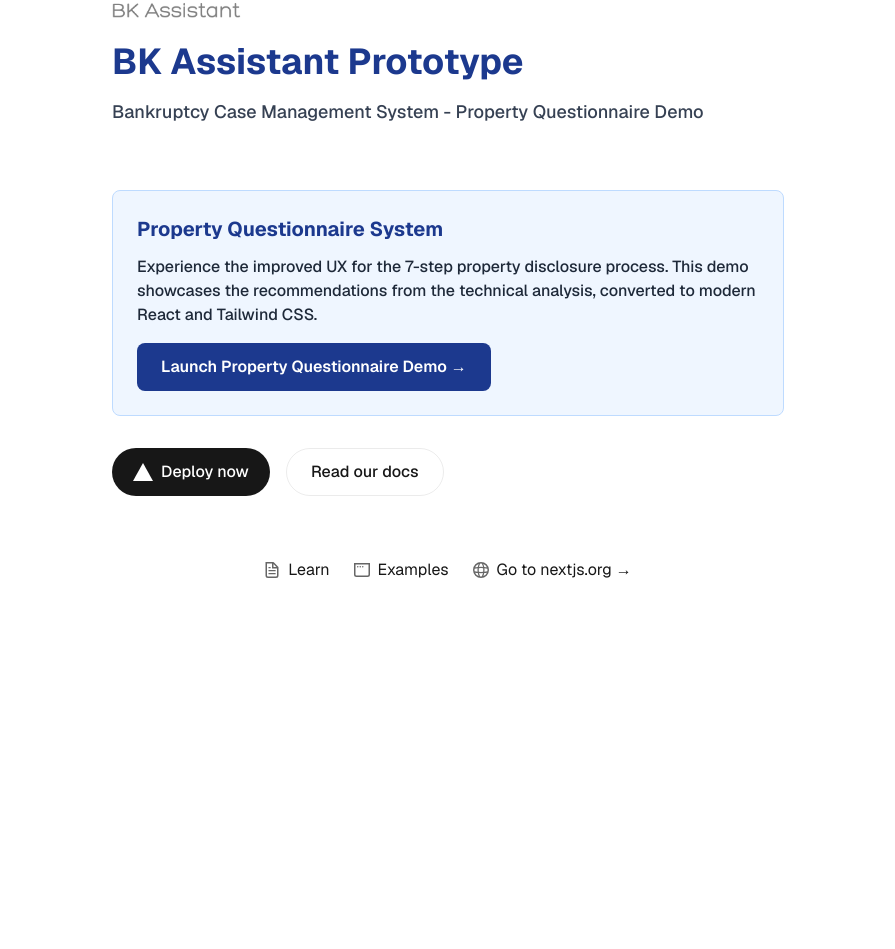
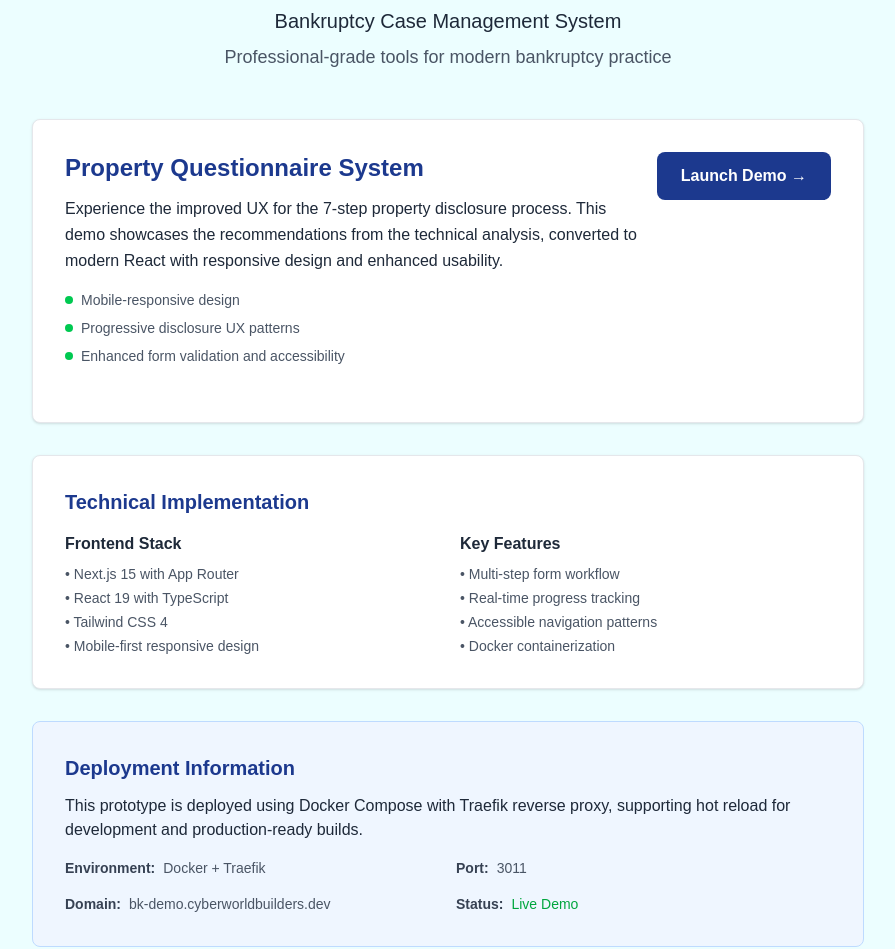
Before and after one commit to Cyberworld-builders/bk_prototype, a Next.js app: page / in a window 1280 px wide. Shown: the part 226-1175 px from the top of the page, without its empty margins (192-1087 px from the left). Before the commit the page ends 886 px from the top, so only its background shows below. Built offline with nearby package versions, Linux system fonts and the light colour scheme.

Commit message:
cleaning up landing page

```diff
--- a/src/app/page.tsx
+++ b/src/app/page.tsx
@@ -3,111 +3,144 @@
 
 export default function Home() {
   return (
-    <div className="font-sans grid grid-rows-[20px_1fr_20px] items-center justify-items-center min-h-screen p-8 pb-20 gap-16 sm:p-20">
-      <main className="flex flex-col gap-[32px] row-start-2 items-center sm:items-start">
-        <div className="text-center sm:text-left">
-          <div className="flex items-center justify-center sm:justify-start mb-6">
+    <div className="min-h-screen bg-cyan-50 font-medium">
+      {/* Header */}
+      <div className="bg-white border-b border-slate-200">
+        <div className="max-w-4xl mx-auto px-4 md:px-8 py-6">
+          <div className="flex items-center justify-center">
             <Image
               src="/bk_logo.png"
               alt="BK Assistant Logo"
               width={200}
               height={80}
               priority
-              className="h-20 w-auto"
+              className="h-16 md:h-20 w-auto"
             />
           </div>
-          <h1 className="text-4xl font-bold text-blue-900 mb-4">BK Assistant Prototype</h1>
-          <p className="text-lg text-gray-700 mb-8 font-medium">
-            Bankruptcy Case Management System - Property Questionnaire Demo
+        </div>
+      </div>
+
+      {/* Main Content */}
+      <div className="max-w-4xl mx-auto px-4 md:px-8 py-8 md:py-12">
+        {/* Hero Section */}
+        <div className="text-center mb-8 md:mb-12">
+          <h1 className="text-3xl md:text-4xl font-bold text-blue-900 mb-4">
+            BK Assistant Prototype
+          </h1>
+          <p className="text-lg md:text-xl text-gray-800 font-medium max-w-2xl mx-auto">
+            Bankruptcy Case Management System
+          </p>
+          <p className="text-base md:text-lg text-gray-600 mt-2">
+            Professional-grade tools for modern bankruptcy practice
           </p>
         </div>
 
-        <div className="bg-blue-50 border border-blue-200 rounded-lg p-6 max-w-2xl">
-          <h2 className="text-xl font-bold text-blue-900 mb-3">Property Questionnaire System</h2>
-          <p className="text-gray-800 mb-4 font-medium">
+        {/* Demo Cards */}
+        <div className="grid gap-6 md:gap-8">
+          {/* Property Questionnaire Demo */}
+          <div className="bg-white border border-gray-200 rounded-lg p-6 md:p-8 shadow-sm">
+            <div className="flex items-start justify-between flex-col md:flex-row gap-4">
+              <div className="flex-1">
+                <h2 className="text-xl md:text-2xl font-bold text-blue-900 mb-3">
+                  Property Questionnaire System
+                </h2>
+                <p className="text-gray-800 mb-4 font-medium leading-relaxed">
                   Experience the improved UX for the 7-step property disclosure process. This demo showcases
-            the recommendations from the technical analysis, converted to modern React and Tailwind CSS.
+                  the recommendations from the technical analysis, converted to modern React with responsive
+                  design and enhanced usability.
                 </p>
+                <div className="space-y-2 text-sm text-gray-600 mb-6">
+                  <div className="flex items-center">
+                    <span className="w-2 h-2 bg-green-500 rounded-full mr-2"></span>
+                    Mobile-responsive design
+                  </div>
+                  <div className="flex items-center">
+                    <span className="w-2 h-2 bg-green-500 rounded-full mr-2"></span>
+                    Progressive disclosure UX patterns
+                  </div>
+                  <div className="flex items-center">
+                    <span className="w-2 h-2 bg-green-500 rounded-full mr-2"></span>
+                    Enhanced form validation and accessibility
+                  </div>
+                </div>
+              </div>
+              <div className="flex-shrink-0 w-full md:w-auto">
                 <Link
                   href="/property-questionnaire"
-            className="inline-block bg-blue-900 text-white px-6 py-3 rounded-lg font-semibold hover:bg-blue-800 transition-colors"
+                  className="inline-block w-full md:w-auto bg-blue-900 text-white px-6 py-3 rounded-lg font-semibold hover:bg-blue-800 transition-colors text-center min-h-[44px] flex items-center justify-center"
                 >
-            Launch Property Questionnaire Demo →
+                  Launch Demo →
                 </Link>
               </div>
+            </div>
+          </div>
 
-        <div className="flex gap-4 items-center flex-col sm:flex-row">
-          <a
-            className="rounded-full border border-solid border-transparent transition-colors flex items-center justify-center bg-foreground text-background gap-2 hover:bg-[#383838] dark:hover:bg-[#ccc] font-medium text-sm sm:text-base h-10 sm:h-12 px-4 sm:px-5 sm:w-auto"
-            href="https://vercel.com/new?utm_source=create-next-app&utm_medium=appdir-template-tw&utm_campaign=create-next-app"
-            target="_blank"
-            rel="noopener noreferrer"
-          >
-            <Image
-              className="dark:invert"
-              src="/vercel.svg"
-              alt="Vercel logomark"
-              width={20}
-              height={20}
-            />
-            Deploy now
-          </a>
-          <a
-            className="rounded-full border border-solid border-black/[.08] dark:border-white/[.145] transition-colors flex items-center justify-center hover:bg-[#f2f2f2] dark:hover:bg-[#1a1a1a] hover:border-transparent font-medium text-sm sm:text-base h-10 sm:h-12 px-4 sm:px-5 w-full sm:w-auto md:w-[158px]"
-            href="https://nextjs.org/docs?utm_source=create-next-app&utm_medium=appdir-template-tw&utm_campaign=create-next-app"
-            target="_blank"
-            rel="noopener noreferrer"
-          >
-            Read our docs
-          </a>
+          {/* Technical Overview */}
+          <div className="bg-white border border-gray-200 rounded-lg p-6 md:p-8 shadow-sm">
+            <h3 className="text-lg md:text-xl font-bold text-blue-900 mb-4">
+              Technical Implementation
+            </h3>
+            <div className="grid grid-cols-1 md:grid-cols-2 gap-4 md:gap-6">
+              <div>
+                <h4 className="font-semibold text-gray-800 mb-2">Frontend Stack</h4>
+                <ul className="text-sm text-gray-600 space-y-1">
+                  <li>• Next.js 15 with App Router</li>
+                  <li>• React 19 with TypeScript</li>
+                  <li>• Tailwind CSS 4</li>
+                  <li>• Mobile-first responsive design</li>
+                </ul>
               </div>
-      </main>
-      <footer className="row-start-3 flex gap-[24px] flex-wrap items-center justify-center">
-        <a
-          className="flex items-center gap-2 hover:underline hover:underline-offset-4"
-          href="https://nextjs.org/learn?utm_source=create-next-app&utm_medium=appdir-template-tw&utm_campaign=create-next-app"
-          target="_blank"
-          rel="noopener noreferrer"
-        >
-          <Image
-            aria-hidden
-            src="/file.svg"
-            alt="File icon"
-            width={16}
-            height={16}
-          />
-          Learn
-        </a>
-        <a
-          className="flex items-center gap-2 hover:underline hover:underline-offset-4"
-          href="https://vercel.com/templates?framework=next.js&utm_source=create-next-app&utm_medium=appdir-template-tw&utm_campaign=create-next-app"
-          target="_blank"
-          rel="noopener noreferrer"
-        >
-          <Image
-            aria-hidden
-            src="/window.svg"
-            alt="Window icon"
-            width={16}
-            height={16}
-          />
-          Examples
-        </a>
-        <a
-          className="flex items-center gap-2 hover:underline hover:underline-offset-4"
-          href="https://nextjs.org?utm_source=create-next-app&utm_medium=appdir-template-tw&utm_campaign=create-next-app"
-          target="_blank"
-          rel="noopener noreferrer"
-        >
-          <Image
-            aria-hidden
-            src="/globe.svg"
-            alt="Globe icon"
-            width={16}
-            height={16}
-          />
-          Go to nextjs.org →
-        </a>
+              <div>
+                <h4 className="font-semibold text-gray-800 mb-2">Key Features</h4>
+                <ul className="text-sm text-gray-600 space-y-1">
+                  <li>• Multi-step form workflow</li>
+                  <li>• Real-time progress tracking</li>
+                  <li>• Accessible navigation patterns</li>
+                  <li>• Docker containerization</li>
+                </ul>
+              </div>
+            </div>
+          </div>
+
+          {/* Deployment Info */}
+          <div className="bg-blue-50 border border-blue-200 rounded-lg p-6 md:p-8">
+            <h3 className="text-lg md:text-xl font-bold text-blue-900 mb-3">
+              Deployment Information
+            </h3>
+            <p className="text-gray-800 font-medium mb-4">
+              This prototype is deployed using Docker Compose with Traefik reverse proxy,
+              supporting hot reload for development and production-ready builds.
+            </p>
+            <div className="grid grid-cols-1 md:grid-cols-2 gap-4 text-sm">
+              <div>
+                <span className="font-semibold text-gray-700">Environment:</span>
+                <span className="text-gray-600 ml-2">Docker + Traefik</span>
+              </div>
+              <div>
+                <span className="font-semibold text-gray-700">Port:</span>
+                <span className="text-gray-600 ml-2">3011</span>
+              </div>
+              <div>
+                <span className="font-semibold text-gray-700">Domain:</span>
+                <span className="text-gray-600 ml-2">bk-demo.cyberworldbuilders.dev</span>
+              </div>
+              <div>
+                <span className="font-semibold text-gray-700">Status:</span>
+                <span className="text-green-600 ml-2 font-medium">Live Demo</span>
+              </div>
+            </div>
+          </div>
+        </div>
+      </div>
+
+      {/* Footer */}
+      <footer className="bg-white border-t border-slate-200 mt-12">
+        <div className="max-w-4xl mx-auto px-4 md:px-8 py-6">
+          <div className="text-center text-gray-600 text-sm">
+            <p>© {new Date().getFullYear()} BK Assistant - Bankruptcy Case Management System</p>
+            <p className="mt-1">Professional prototype demonstration</p>
+          </div>
+        </div>
       </footer>
     </div>
   );
```
Lines whose indentation alone changed are shown as unchanged.
